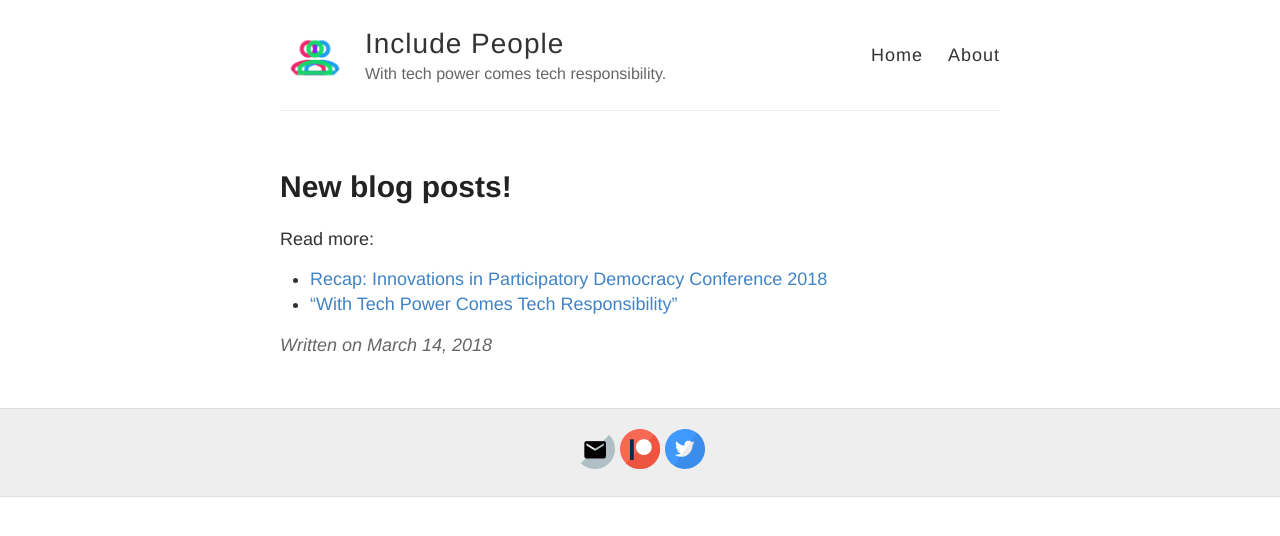
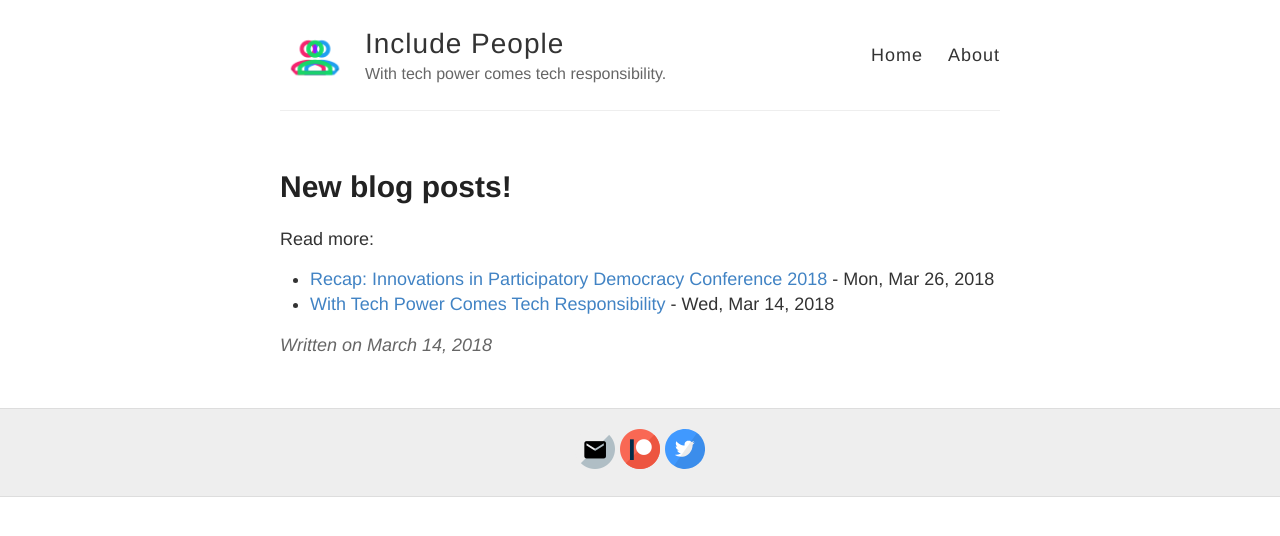
Before and after one commit to includepeople/includepeople.github.io, a Jekyll site: the page built from _posts/2018-03-14-First-blog-post.md, in a window 1280 px wide. Shown: the top 536 px of the page. Built offline with Jekyll 4.4.1, drawn with Linux system fonts in a browser that asks for light colours.

Commit message:
Update 2018-03-14-First-blog-post.md

```diff
--- a/_posts/2018-03-14-First-blog-post.md
+++ b/_posts/2018-03-14-First-blog-post.md
@@ -4,5 +4,5 @@ title: New blog posts!
 ---
 
 Read more:
-- [Recap: Innovations in Participatory Democracy Conference 2018](https://medium.com/includepeople/recap-innovations-in-participatory-democracy-conference-2018-621f18ab16f8)
-- ["With Tech Power Comes Tech Responsibility"](https://medium.com/@includepeople/with-tech-power-comes-tech-responsibility-26386260c75a)
+- [Recap: Innovations in Participatory Democracy Conference 2018](https://medium.com/includepeople/recap-innovations-in-participatory-democracy-conference-2018-621f18ab16f8) - Mon, Mar 26, 2018
+- [With Tech Power Comes Tech Responsibility](https://medium.com/@includepeople/with-tech-power-comes-tech-responsibility-26386260c75a) - Wed, Mar 14, 2018
```
